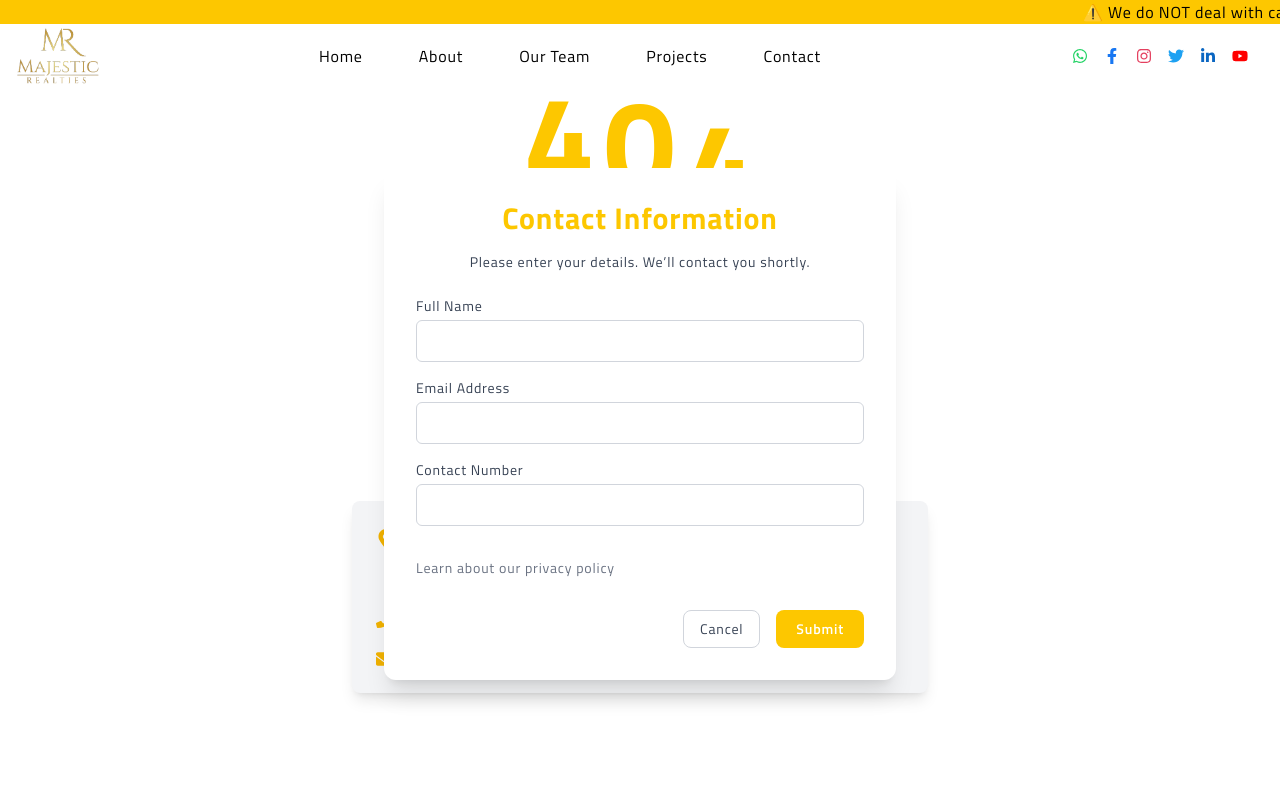
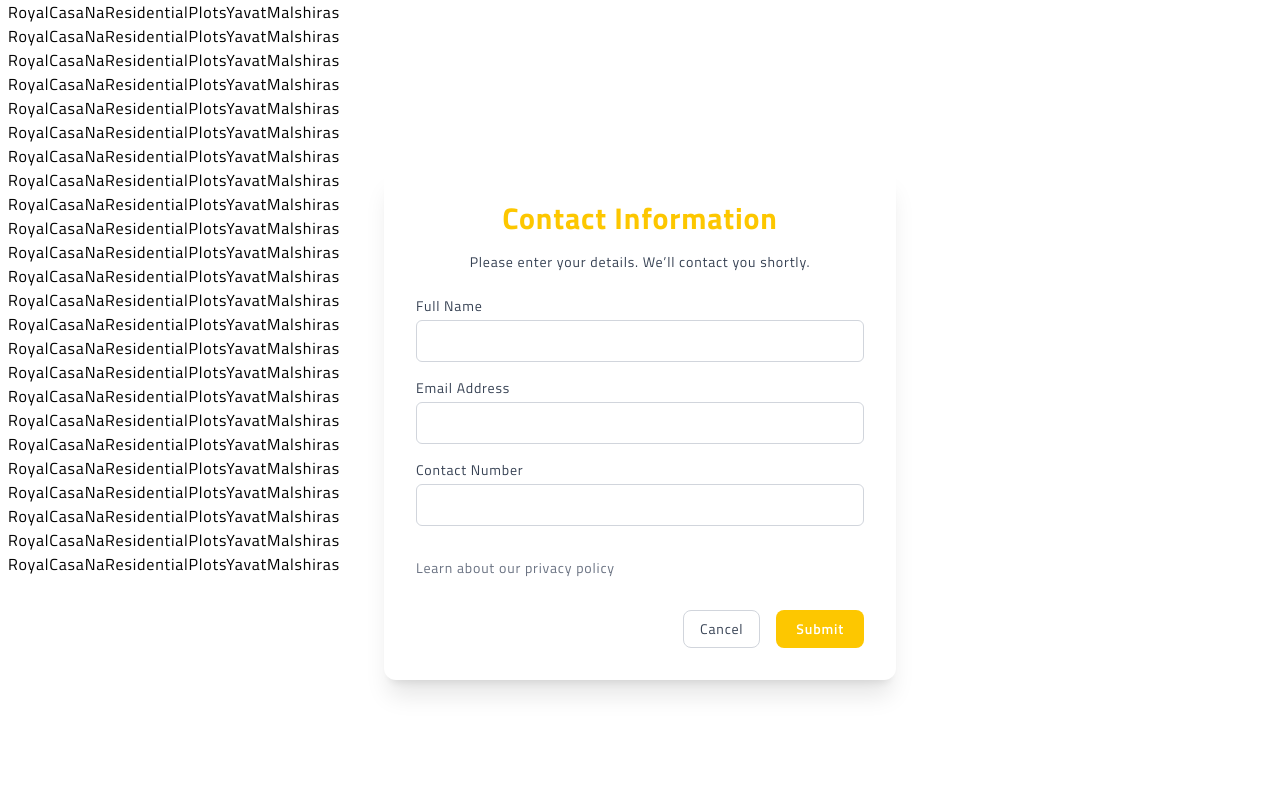
Before and after one commit to amolkadam5256/majestic-realties-website, a React (Vite) app: page /royal-casa-na-residential-plots-yavat-malshiras in a window 1280 px wide. Shown: the top 800 px of the page. Built offline with nearby package versions, Linux system fonts and the light colour scheme.

Commit message:
first commit

```diff
--- a/src/App.jsx
+++ b/src/App.jsx
@@ -21,6 +21,7 @@ import ErrorPage from './components/ErrorPage';
 import OurTeam from './pages/OurTeam';
 import Mount_Castle_Farmhouse_Bungalow_Plots_In_yevat from './Landinge_page/Mount_Castle_Farmhouse_Bungalow_Plots_In_yevat';
 import Royal_Vista_NA_Residential_Plots_Pondhe from './Royal_Vista_Landing_Page/Royal_Vista_NA_Residential_Plots_Pondhe';
+import RoyalCasaNaResidentialPlotsYavatMalshiras from './Royal_Casa_Landing_Page/RoyalCasaNaResidentialPlotsYavatMalshiras';
 
 // all your routes
 const AnimatedRoutes = () => {
@@ -49,6 +50,11 @@ const AnimatedRoutes = () => {
           path="/royal-vista-na-residential-plots-pondhe"
           element={<Royal_Vista_NA_Residential_Plots_Pondhe />}
         />
+        {/* your new landing page */}
+        <Route
+          path="/royal-casa-na-residential-plots-yavat-malshiras"
+          element={<RoyalCasaNaResidentialPlotsYavatMalshiras />}
+        />
 
         <Route path="*" element={<PageWrapper><ErrorPage /></PageWrapper>} />
       </Routes>
@@ -63,7 +69,8 @@ const Layout = ({ children }) => {
   // all paths where header/footer should be hidden:
   const noHeaderFooterRoutes = [
     '/mount-castle-farmhouse-bungalow-plots-yevat',
-    '/royal-vista-na-residential-plots-pondhe'
+    '/royal-vista-na-residential-plots-pondhe',
+    '/royal-casa-na-residential-plots-yavat-malshiras',
   ];
 
   const hideHeaderFooter = noHeaderFooterRoutes.includes(location.pathname);
--- /dev/null
+++ b/src/Royal_Casa_Landing_Page/RoyalCasaNaResidentialPlotsYavatMalshiras.jsx
@@ -0,0 +1,34 @@
+import React from 'react'
+
+const RoyalCasaNaResidentialPlotsYavatMalshiras = () => {
+  return (
+    <div>
+        <p>RoyalCasaNaResidentialPlotsYavatMalshiras</p>
+        <p>RoyalCasaNaResidentialPlotsYavatMalshiras</p>
+        <p>RoyalCasaNaResidentialPlotsYavatMalshiras</p>
+        <p>RoyalCasaNaResidentialPlotsYavatMalshiras</p>
+        <p>RoyalCasaNaResidentialPlotsYavatMalshiras</p>
+        <p>RoyalCasaNaResidentialPlotsYavatMalshiras</p>
+        <p>RoyalCasaNaResidentialPlotsYavatMalshiras</p>
+        <p>RoyalCasaNaResidentialPlotsYavatMalshiras</p>
+        <p>RoyalCasaNaResidentialPlotsYavatMalshiras</p>
+        <p>RoyalCasaNaResidentialPlotsYavatMalshiras</p>
+        <p>RoyalCasaNaResidentialPlotsYavatMalshiras</p>
+        <p>RoyalCasaNaResidentialPlotsYavatMalshiras</p>
+        <p>RoyalCasaNaResidentialPlotsYavatMalshiras</p>
+        <p>RoyalCasaNaResidentialPlotsYavatMalshiras</p>
+        <p>RoyalCasaNaResidentialPlotsYavatMalshiras</p>
+        <p>RoyalCasaNaResidentialPlotsYavatMalshiras</p>
+        <p>RoyalCasaNaResidentialPlotsYavatMalshiras</p>
+        <p>RoyalCasaNaResidentialPlotsYavatMalshiras</p>
+        <p>RoyalCasaNaResidentialPlotsYavatMalshiras</p>
+        <p>RoyalCasaNaResidentialPlotsYavatMalshiras</p>
+        <p>RoyalCasaNaResidentialPlotsYavatMalshiras</p>
+        <p>RoyalCasaNaResidentialPlotsYavatMalshiras</p>
+        <p>RoyalCasaNaResidentialPlotsYavatMalshiras</p>
+        <p>RoyalCasaNaResidentialPlotsYavatMalshiras</p>
+    </div>
+  )
+}
+
+export default RoyalCasaNaResidentialPlotsYavatMalshiras
```
